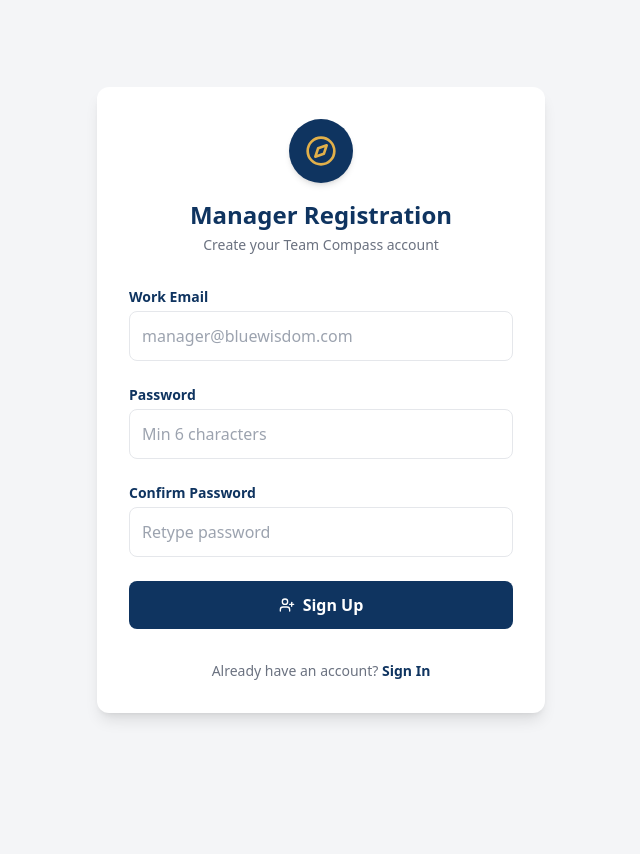
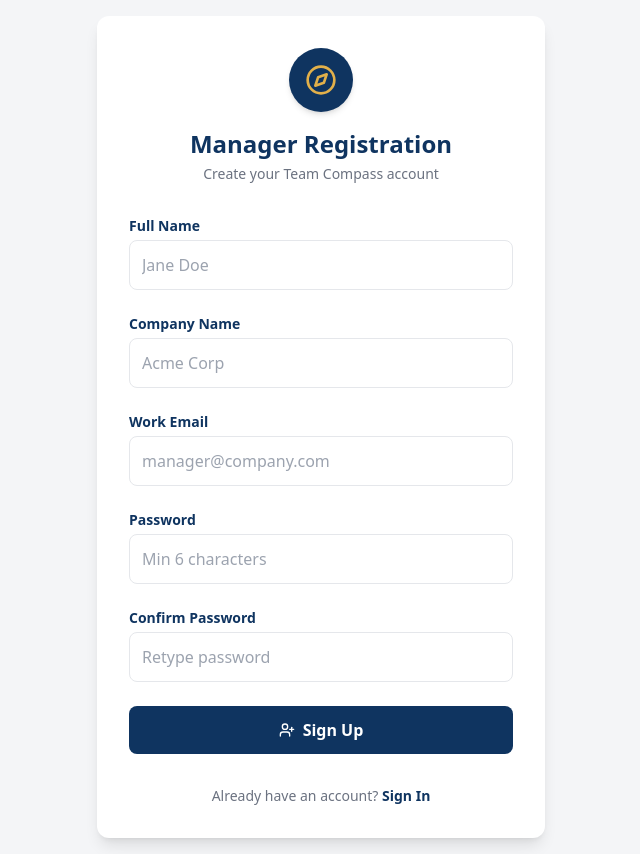
Before and after one commit to NeerajBlue/team-compass-app, a React (Vite) app: page /signup in a window 1280 px wide. Shown: the whole page, without its empty margins (319-959 px from the left). Before the commit the page ends 800 px from the top, so only its background shows below. Built offline with nearby package versions, Linux system fonts and the light colour scheme; no server answers.

Commit message:
feat: Multi-tenant client portal MVP

```diff
--- a/src/components/AssessmentForm.jsx
+++ b/src/components/AssessmentForm.jsx
@@ -118,6 +118,7 @@ export default function AssessmentForm({ onCancel }) {
       if (auth.currentUser) {
         await addDoc(collection(db, 'assessments'), {
           managerId: auth.currentUser.uid,
+          companyName: auth.currentUser.companyName || 'Unknown Company',
           employeeName: data.name,
           assessorEmail: data.assessorEmail,
           department: data.department,
--- a/src/components/Dashboard.jsx
+++ b/src/components/Dashboard.jsx
@@ -45,7 +45,7 @@ export default function Dashboard({ onNewAssessment }) {
     // Fix: Removed orderBy('createdAt', 'desc') to avoid composite index error. We fetch more and sort locally.
     const q = query(
       collection(db, 'assessments'),
-      where('managerId', '==', auth.currentUser.uid)
+      where('companyName', '==', auth.currentUser.companyName || 'Unknown Company')
     );
 
     const unsubscribe = onSnapshot(q, (snapshot) => {
@@ -99,7 +99,7 @@ export default function Dashboard({ onNewAssessment }) {
     try {
       const q = query(
         collection(db, 'assessments'),
-        where('managerId', '==', auth.currentUser.uid)
+        where('companyName', '==', auth.currentUser.companyName || 'Unknown Company')
       );
 
       const documentSnapshots = await import('firebase/firestore').then(m => m.getDocs(q));
--- a/src/components/Signup.jsx
+++ b/src/components/Signup.jsx
@@ -4,6 +4,8 @@ import { Compass, UserPlus } from 'lucide-react';
 import { useNavigate, Link } from 'react-router-dom';
 
 export default function Signup() {
+  const [name, setName] = useState('');
+  const [companyName, setCompanyName] = useState('');
   const [email, setEmail] = useState('');
   const [password, setPassword] = useState('');
   const [passwordConfirm, setPasswordConfirm] = useState('');
@@ -22,7 +24,7 @@ export default function Signup() {
     try {
       setError('');
       setLoading(true);
-      await signup(email, password);
+      await signup(email, password, name, companyName);
       navigate('/');
     } catch (err) {
       setError(`Failed to create an account: ${err.message}`);
@@ -45,6 +47,28 @@ export default function Signup() {
 
         <form onSubmit={handleSubmit} className="space-y-6">
           <div>
+            <label className="block text-sm font-semibold text-bw-navy mb-1">Full Name</label>
+            <input
+              type="text"
+              required
+              value={name}
+              onChange={(e) => setName(e.target.value)}
+              className="w-full p-3 border border-gray-200 rounded-lg focus:ring-2 focus:ring-bw-gold outline-none transition"
+              placeholder="Jane Doe"
+            />
+          </div>
+          <div>
+            <label className="block text-sm font-semibold text-bw-navy mb-1">Company Name</label>
+            <input
+              type="text"
+              required
+              value={companyName}
+              onChange={(e) => setCompanyName(e.target.value)}
+              className="w-full p-3 border border-gray-200 rounded-lg focus:ring-2 focus:ring-bw-gold outline-none transition"
+              placeholder="Acme Corp"
+            />
+          </div>
+          <div>
             <label className="block text-sm font-semibold text-bw-navy mb-1">Work Email</label>
             <input
               type="email"
@@ -52,7 +76,7 @@ export default function Signup() {
               value={email}
               onChange={(e) => setEmail(e.target.value)}
               className="w-full p-3 border border-gray-200 rounded-lg focus:ring-2 focus:ring-bw-gold outline-none transition"
-              placeholder="manager@bluewisdom.com"
+              placeholder="manager@company.com"
             />
           </div>
           <div>
--- a/src/contexts/AuthContext.jsx
+++ b/src/contexts/AuthContext.jsx
@@ -1,5 +1,5 @@
 import React, { createContext, useContext, useState, useEffect } from 'react';
-import { auth } from '../firebase';
+import { auth, db } from '../firebase';
 import {
   onAuthStateChanged,
   signInWithEmailAndPassword,
@@ -7,6 +7,7 @@ import {
   sendPasswordResetEmail,
   signOut
 } from 'firebase/auth';
+import { doc, setDoc, getDoc } from 'firebase/firestore';
 
 const AuthContext = createContext();
 
@@ -18,8 +19,19 @@ export function AuthProvider({ children }) {
   const [currentUser, setCurrentUser] = useState(null);
   const [loading, setLoading] = useState(true);
 
-  function signup(email, password) {
-    return createUserWithEmailAndPassword(auth, email, password);
+  async function signup(email, password, name, companyName) {
+    const userCredential = await createUserWithEmailAndPassword(auth, email, password);
+
+    // Create user profile in Firestore
+    await setDoc(doc(db, 'users', userCredential.user.uid), {
+      uid: userCredential.user.uid,
+      email: email,
+      name: name,
+      companyName: companyName,
+      createdAt: new Date()
+    });
+
+    return userCredential;
   }
 
   function login(email, password) {
@@ -35,7 +47,20 @@ export function AuthProvider({ children }) {
   }
 
   useEffect(() => {
-    const unsubscribe = onAuthStateChanged(auth, user => {
+    const unsubscribe = onAuthStateChanged(auth, async (user) => {
+      if (user) {
+        try {
+          const userDoc = await getDoc(doc(db, 'users', user.uid));
+          if (userDoc.exists()) {
+            const data = userDoc.data();
+            // Attach custom SaaS data to the currentUser object
+            user.companyName = data.companyName;
+            user.displayName = data.name;
+          }
+        } catch (err) {
+          console.error("Failed to load user profile", err);
+        }
+      }
       setCurrentUser(user);
       setLoading(false);
     });
```
